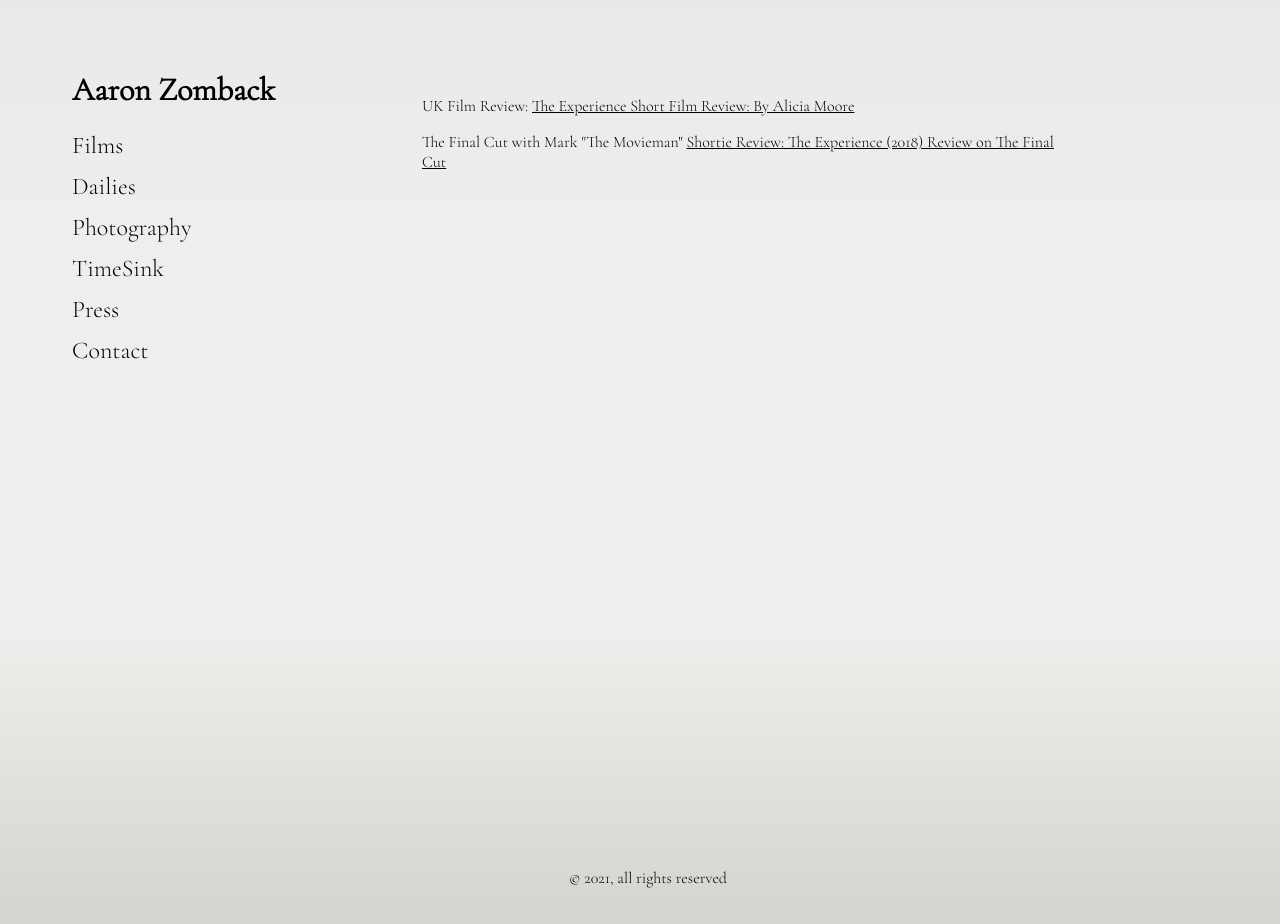
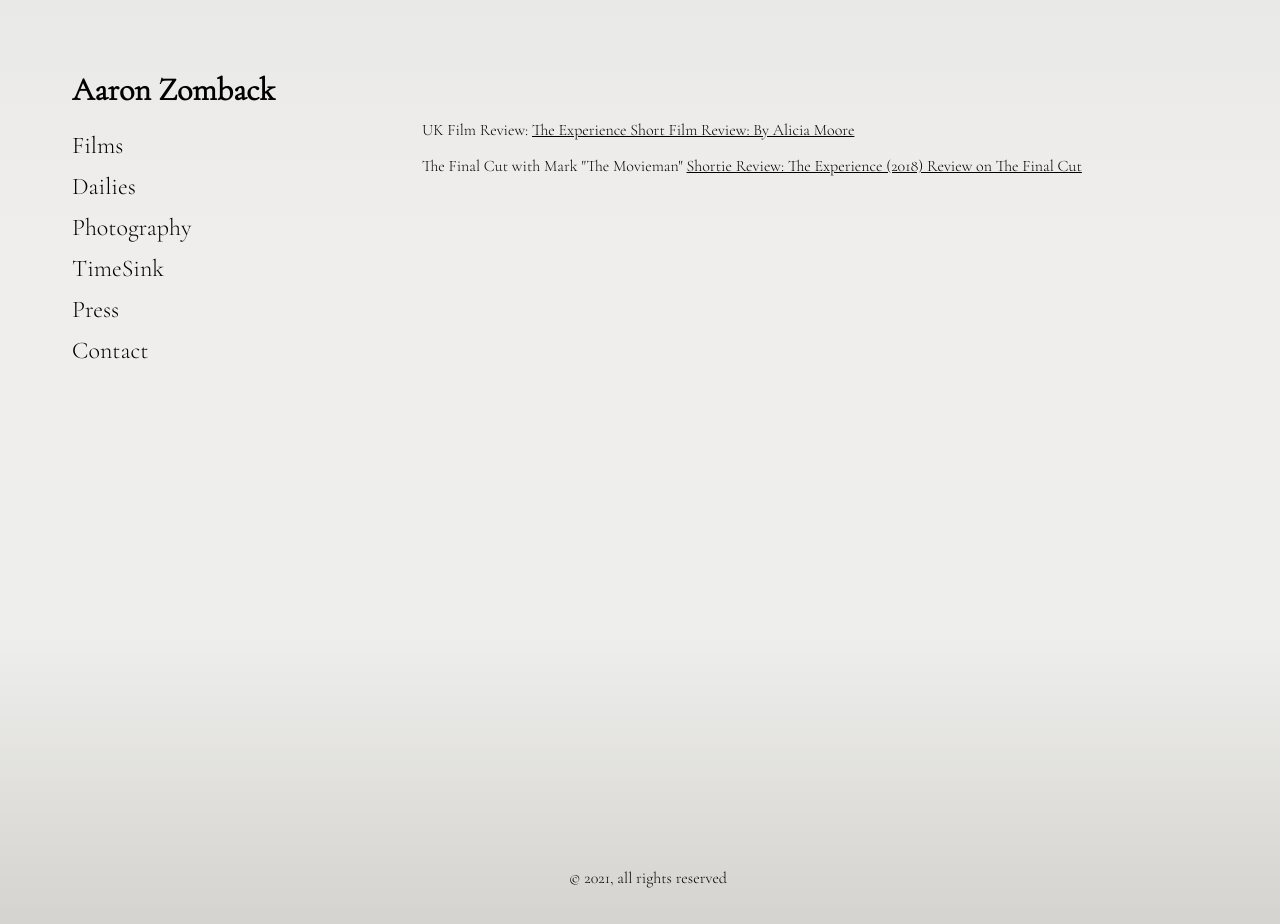
Before and after one commit to aaronzomback/zomback.com, a Jekyll site: the page built from press.html, in a window 1280 px wide. Built offline with Jekyll 4.4.1, drawn with Linux system fonts in a browser that asks for light colours.

Commit message:
press styling

```diff
--- a/_sass/_press.scss
+++ b/_sass/_press.scss
@@ -1,10 +1,10 @@
 section.press {
 
-  max-width: 640px;
+  max-width: 680px;
   margin-left: 24rem;
   padding-left: 30px;
   padding-right: 30px;
-  transform: translateY(80px);
+  transform: translateY(104px);
 
   p {
     margin-bottom: 16px;
```
